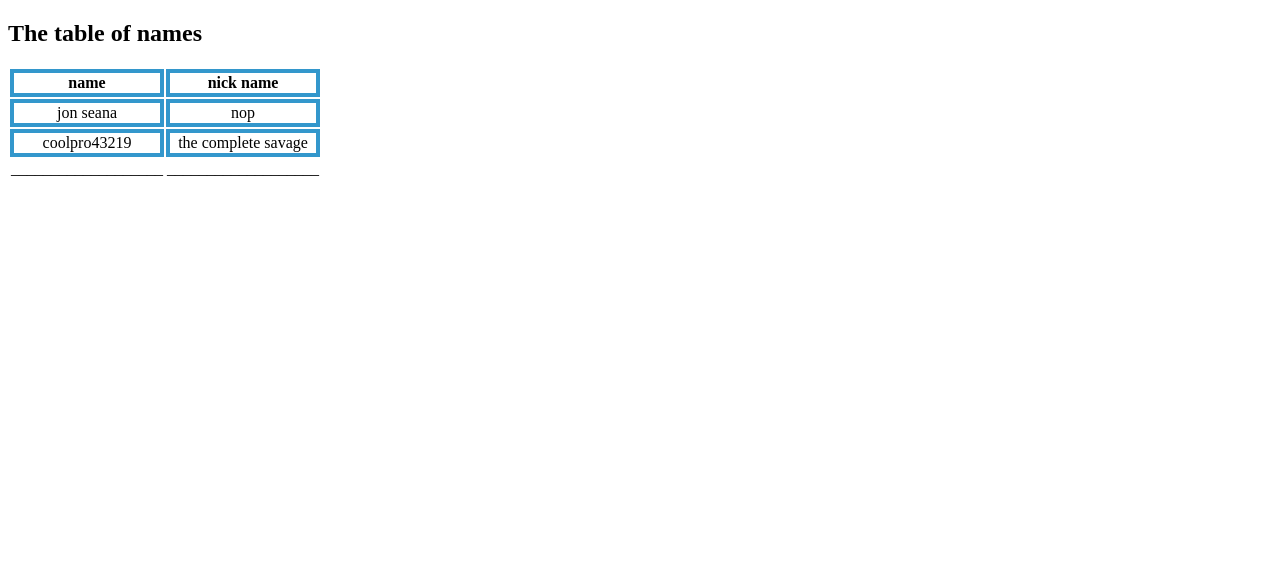
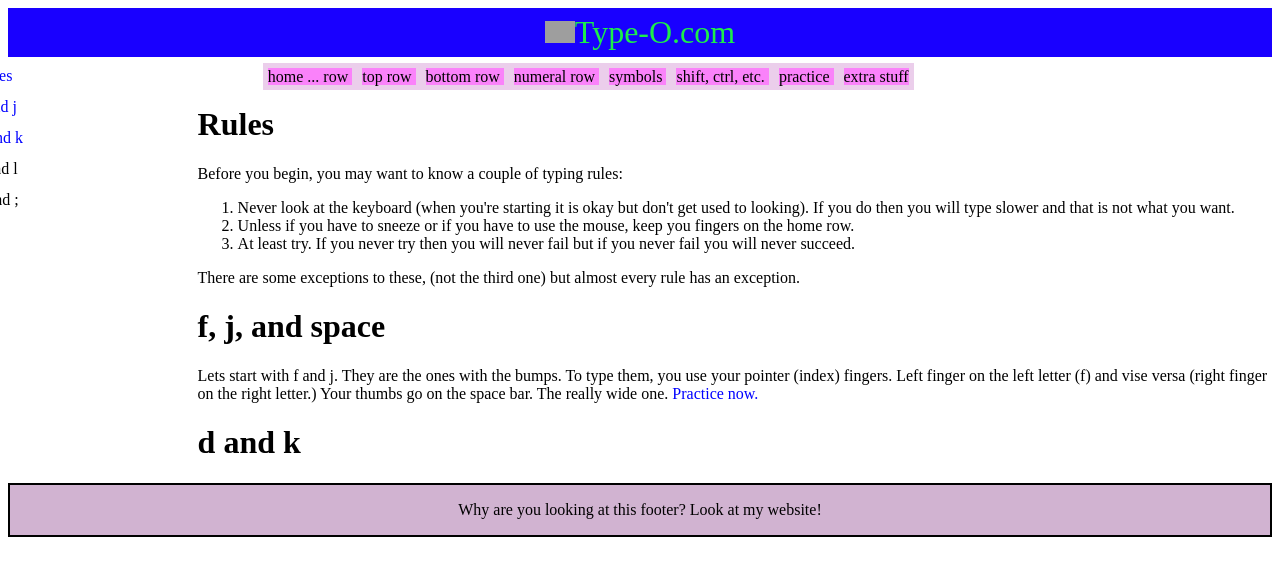
Before and after one commit to yu0bab/yeat.github.io, a plain HTML site: page README.html in a window 1280 px wide. Drawn offline with Linux system fonts and the light colour scheme; grey boxes are pictures that could not be loaded.

Commit message:
Update README.html

```diff
--- a/README.html
+++ b/README.html
@@ -2,37 +2,100 @@
 <html>
     <head>
         <meta charset="utf-8">
-        <title>table</title>
+        <title>Type-O</title>
         <style>
-            .table{
-                border:solid 4px rgb(51, 151, 204);
+            header{
+                font-size:2em;
                 text-align:center;
+                background-color:rgb(25, 0, 255);                                  color:rgb(29, 237, 74);
+                border:solid 6px rgb(25, 0, 255);
+            }
+            nav span{
+                border:solid 5px rgb(235, 206, 235);
+                text-align:center;
+                background-color:rgb(250, 130, 250);
+            }
+            nav {
+                text-align:center;
+                position:relative;
+                left:14.4%;
+                top:6px;
+                width:63%;
+                line-height:28px;
+            }
+            a:link {
+                color: blue;
+                text-decoration:none;
+            }
+            a:hover {
+                color: rgb(212, 21, 212);
+            }
+            a:active {
+                color: red;
+            }
+            footer{
+                text-align:center;
+                background-color: rgb(209, 179, 209);
+                border:solid 2px;
+            }
+            aside ul{
+                position:fixed;
+                list-style: none;
+                left:-5%;
+                top:44px;
+                line-height:31px;
+            }
+            body div{
+                position:relative;
+                left:15%;
+                width:85%;
             }
         </style>
     </head>
     <body>
-        <h2>The table of names</h2>
-        <table>
-            <thead>
-                <tr>
-                    <th class="table">name
-                    <th class="table">nick name
-                </tr>
-            </thead>
-            <tbody>
-                <tr>
-                    <td class="table">jon seana
-                    <td class="table">nop
-                </tr>
-                <tr>
-                    <td class="table">coolpro43219
-                    <td class="table">the complete savage
-                </tr>
-                <tr>
-                    <td>___________________
-                    <td>___________________
-                </tr>
-            </tbody>
-        </table>
+        <!--header-->
+        <header>
+            <img width="30px" src="https://www.kasandbox.org/programming-images/creatures/Hopper-Happy.png">Type-O.com
+        </header>
+        <!--navigation-->
+        <nav>
+            <span>home ... row </span>
+            <span>top row </span>
+            <span>bottom row </span>
+            <span>numeral row </span>
+            <span>symbols </span>
+            <span>shift, ctrl, etc. </span>
+            <span>practice </span>
+            <span><a>extra stuff</a></span>
+        </nav>
+        <!--side bar-->
+        <aside>
+            <ul>
+                <li><a href='#rules'>Rules</a></li>
+                <li><a href="#fjs">f and j</a></li>
+                <li><a href="#dk">d and k</a></li>
+                <li>s and l
+                <li>a and ;
+                <li>test
+            </ul>
+        </aside>
+        <!--main content-->
+        <div>
+            <h1 id="rules">Rules</h1>
+            <p>Before you begin, you may want to know a couple of typing rules:
+            <ol>
+                <li>Never look at the keyboard (when you're starting it is okay but don't get used to looking). If you do then you will type slower and that is not what you want.
+                <li>Unless if you have to sneeze or if you have to use the mouse, keep you fingers on the home row.
+                <li>At least try. If you never try then you will never fail but if you never fail you will never succeed.
+            </ol>
+            <p>There are some exceptions to these, (not the third one) but almost every rule has an exception.
+            <h1 id="fjs">f, j, and space</h1>
+            <p>Lets start with f and j. They are the ones with the bumps. To type them, you use your pointer (index) fingers. Left finger on the left letter (f) and vise versa (right finger on the right letter.) Your thumbs go on the space bar. The really wide one. <a href = "https://www.khanacademy.org/computer-programming/type-learn/5783116419727360">Practice now.</a></p>
+            <h1 id="dk">d and k</h1>
+        </div>
+        <!--footer-->
+        <footer>
+            <p>Why are you looking at this footer? Look at my website!
+        </footer>
     </body>
 </html>
```
